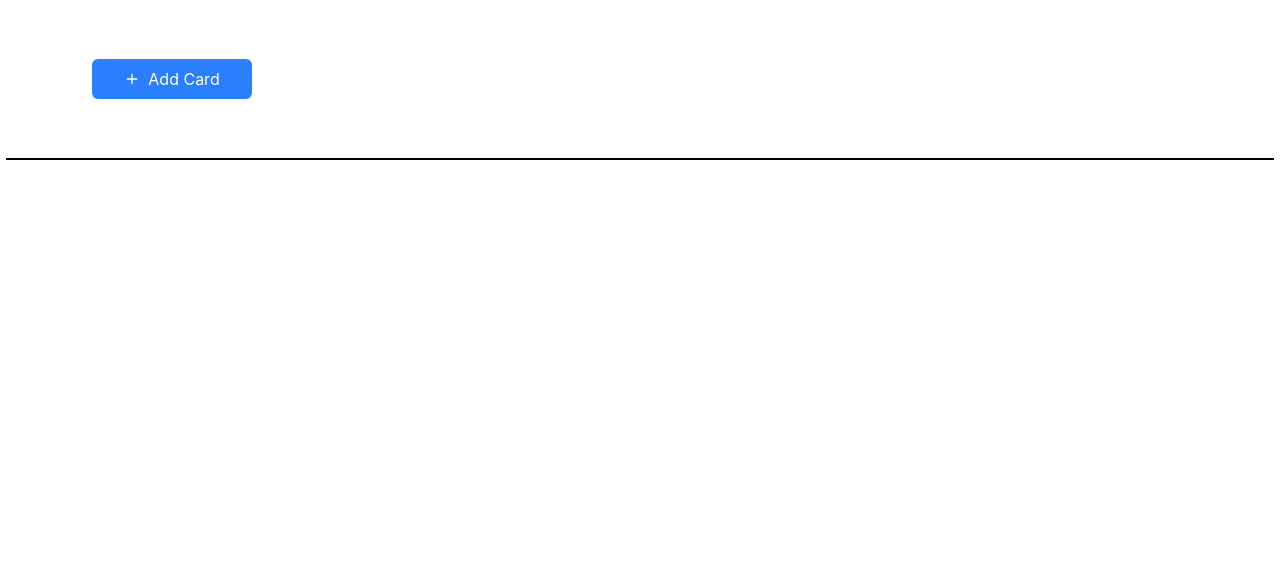
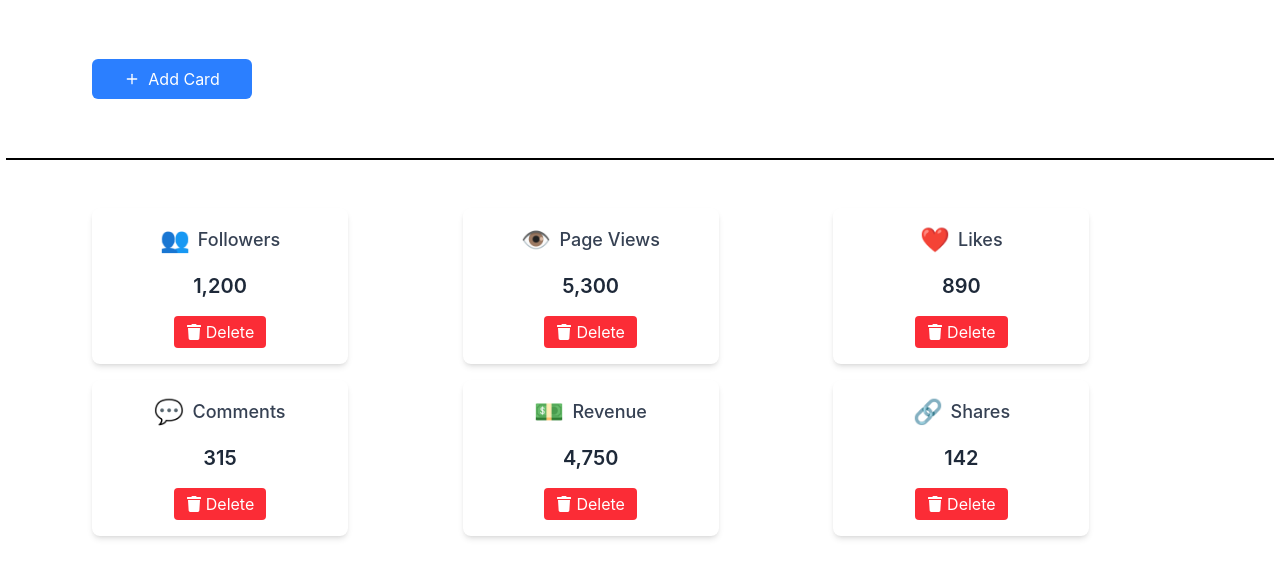
Before and after one commit to Aghakarim-23/configurable-metrics-dashboard, a React (Vite) app: page / in a window 1280 px wide. Shown: the top 578 px of the page. Built offline with nearby package versions, Linux system fonts and the light colour scheme.

Commit message:
feat: add Card component

```diff
--- /dev/null
+++ b/src/components/Card.jsx
@@ -0,0 +1,32 @@
+import { FaTrash } from "react-icons/fa";
+
+const Card = ({ data }) => {
+  const handleDelete = () => {
+    alert(`Deleted ${data.name}!`);
+  };
+
+  return (
+    <div className="bg-white shadow-md rounded-lg p-4 w-64 flex flex-col items-center space-y-4">
+      <div className="flex items-center space-x-2 text-gray-700">
+        <span className="text-2xl">{data.symbol}</span>
+        <span className="text-lg font-medium">{data.name}</span>
+      </div>
+
+      <div className="flex items-center space-x-2 text-gray-800">
+        <span className="text-xl font-semibold">
+          {data.value.toLocaleString()}
+        </span>
+      </div>
+
+      <button
+        onClick={handleDelete}
+        className="flex items-center space-x-1 px-3 py-1 bg-red-500 text-white rounded hover:bg-red-600"
+      >
+        <FaTrash />
+        <span>Delete</span>
+      </button>
+    </div>
+  );
+};
+
+export default Card;
--- /dev/null
+++ b/src/components/Cards.jsx
@@ -0,0 +1,14 @@
+import Card from "./Card";
+import { data } from "../data/metrics";
+
+const Cards = () => {
+  return (
+    <div className="grid grid-cols-1 md:grid-cols-2 lg:grid-cols-3 gap-4 mt-12 px-21.5">
+      {data.map((data) => (
+        <Card key={data.id} data={data} />
+      ))}
+    </div>
+  );
+};
+
+export default Cards;
--- a/src/data/metrics.js
+++ b/src/data/metrics.js
@@ -1,23 +1,8 @@
-export const metrics = [
-  {
-    id: 1,
-    name: "Followers",
-    value: 1200,
-    icon: "👤",
-    color: "#4CAF50"
-  },
-  {
-    id: 2,
-    name: "Page Views",
-    value: 5300,
-    icon: "👁",
-    color: "#2196F3"
-  },
-  {
-    id: 3,
-    name: "Likes",
-    value: 890,
-    icon: "❤️",
-    color: "#F44336"
-  }
+export const data = [
+  { id: 1, name: "Followers", value: 1200, symbol: "👥" },
+  { id: 2, name: "Page Views", value: 5300, symbol: "👁️" },
+  { id: 3, name: "Likes", value: 890, symbol: "❤️" },
+  { id: 4, name: "Comments", value: 315, symbol: "💬" },
+  { id: 5, name: "Revenue", value: 4750, symbol: "💵" },
+  { id: 6, name: "Shares", value: 142, symbol: "🔗" },
 ];
--- a/src/pages/Home.jsx
+++ b/src/pages/Home.jsx
@@ -1,10 +1,12 @@
 import React from 'react'
 import Header from '../components/Header'
+import Cards from '../components/Cards'
 
 const Home = () => {
   return (
     <div className='max-w-317 w-full mx-auto'>
         <Header/>
+        <Cards/>
     </div>
   )
 }
```
